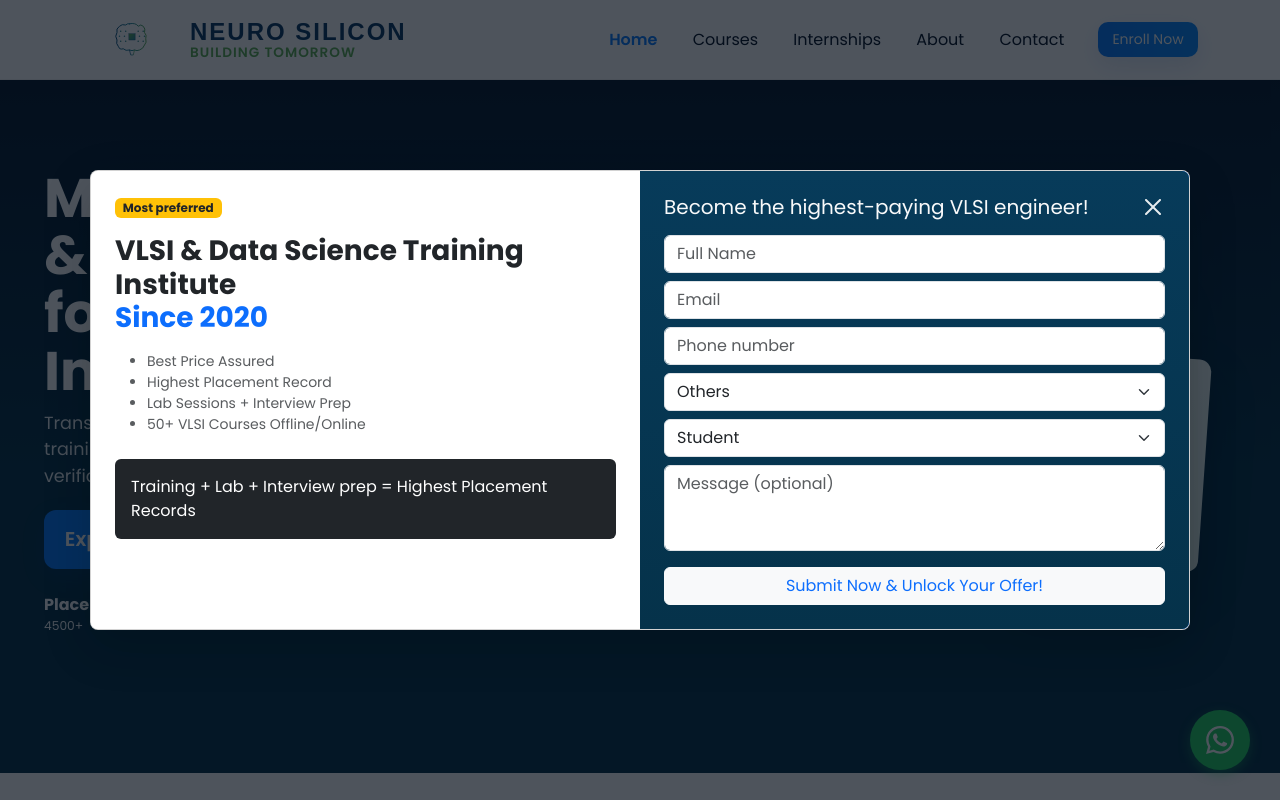
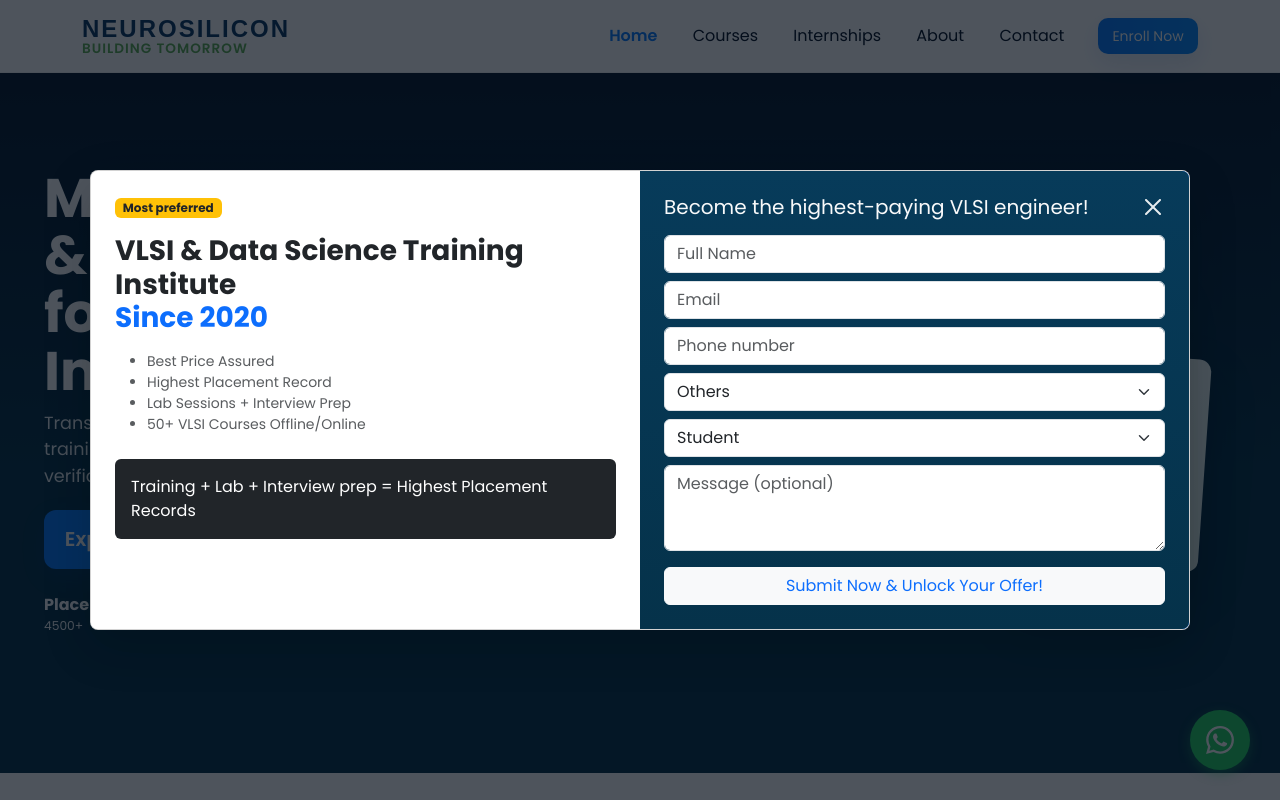
Before and after one commit to krriish12/Neuro-silicon.com, a React (Vite) app: page / in a window 1280 px wide. Shown: the top 800 px of the page. Built offline with nearby package versions, Linux system fonts and the light colour scheme.

Commit message:
fixed header

```diff
--- a/src/components/Header.jsx
+++ b/src/components/Header.jsx
@@ -7,7 +7,6 @@
     <nav className="navbar navbar-expand-lg main-nav fixed-top">
       <div className="container">
         <Link className="navbar-brand d-flex align-items-center gap-2" to="/">
-          <Logo height={50} />
           <div className="d-flex flex-column" style={{ lineHeight: '1.2' }}>
             <span style={{
               fontSize: '1.5rem',
@@ -16,7 +15,7 @@
               letterSpacing: '2px',
               fontFamily: 'Arial, sans-serif'
             }}>
-              NEURO SILICON
+              NEUROSILICON
             </span>
             <span style={{
               fontSize: '0.85rem',
```
